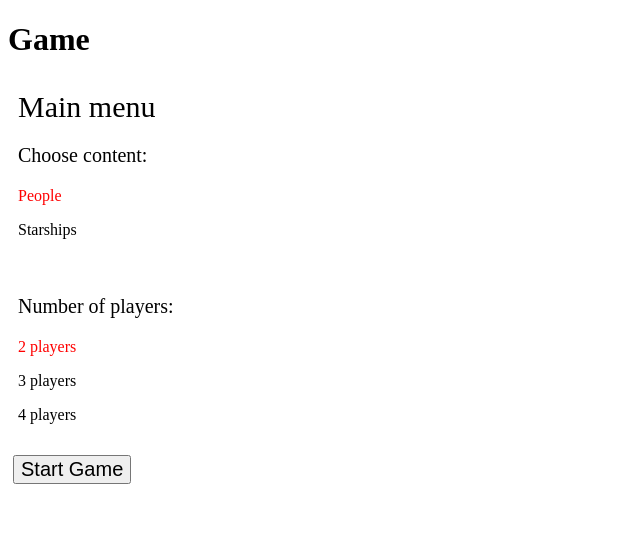
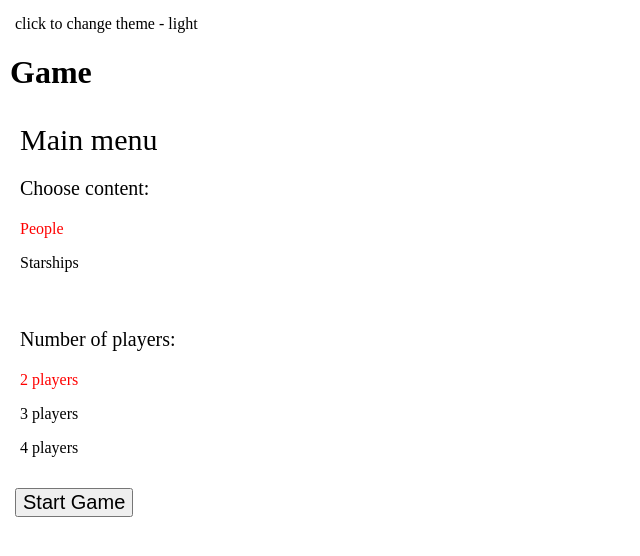
Before and after one commit to JasperCherry/swapi, a React (Create React App) app: page /game in a window 1280 px wide. Shown: the top 556 px of the page, without its empty margins (0-640 px from the left). Built offline with nearby package versions, Linux system fonts and the light colour scheme.

Commit message:
applied basic theme

```diff
--- a/public/index.html
+++ b/public/index.html
@@ -26,7 +26,7 @@
     -->
     <title>React App</title>
   </head>
-  <body>
+  <body style="padding: 0px; margin: 0px; width: 100%; height: 100%">
     <noscript>You need to enable JavaScript to run this app.</noscript>
     <div id="root"></div>
     <!--
--- a/src/App.styled.ts
+++ b/src/App.styled.ts
@@ -1,5 +1,5 @@
 import { Link } from 'react-router-dom';
-import styled from 'styled-components';
+import styled, { createGlobalStyle} from 'styled-components';
 
 export const StyledLink = styled(Link)`
   text-decoration: none;
@@ -9,3 +9,32 @@ export const StyledLink = styled(Link)`
     color: orange;
   }
 `;
+
+export const ThemeText = styled.p`
+  color: black;
+  font-size: 16px;
+  margin: 5px;
+  cursor: pointer;
+`;
+
+interface ThemeProps {
+  body: string;
+};
+
+interface GlobalStylesProps {
+  theme: ThemeProps,
+};
+
+export const GlobalStyles = createGlobalStyle<GlobalStylesProps>`
+  body {
+    background: ${({ theme }) => theme.body};
+  }
+`;
+
+export const MainFrame = styled.div`
+  background-color: ${({ theme }) => theme.background};
+  padding: 10px;
+  position: absolute;
+  width: 100%;
+  height: 100%;
+`;
--- a/src/App.tsx
+++ b/src/App.tsx
@@ -1,3 +1,6 @@
+import React, { useState } from 'react';
+import { ThemeProvider } from 'styled-components';
+import { lightTheme, darkTheme } from './themes';
 import { Game } from './components/Game';
 import { Main } from './components/Main';
 import { Results } from './components/Results';
@@ -5,22 +8,33 @@ import {
   Switch,
   Route,
 } from 'react-router-dom';
+import { ThemeText, GlobalStyles, MainFrame } from './App.styled';
 
 const App = () => {
+  const [isLightTheme, setTheme] = useState(true);
+
   return (
-    <div>
+    <ThemeProvider theme={isLightTheme ? lightTheme : darkTheme}>
+      <GlobalStyles />
+      <MainFrame>
+        <ThemeText
+          onClick={() => setTheme(!isLightTheme)}
+        >
+            click to change theme - {isLightTheme ? 'light' : 'dark'}
+        </ThemeText>
         <Switch>
-        <Route path="/game">
+          <Route path='/game'>
             <Game />
           </Route>
-        <Route path="/results">
+          <Route path='/results'>
             <Results />
           </Route>
-        <Route path="/">
+          <Route path='/'>
             <Main />
           </Route>
         </Switch>
-    </div>
+      </MainFrame>
+    </ThemeProvider>
   );
 }
 
--- a/src/components/Game/GameView/GameView.styled.ts
+++ b/src/components/Game/GameView/GameView.styled.ts
@@ -16,9 +16,9 @@ export const CardWrapper = styled.div`
   display: inline-block;
 `;
 
-export interface CardProps {
+interface CardProps {
   winner: boolean;
-}
+};
 
 export const Card = styled.div<CardProps>`
   border-radius: 10px;
--- a/src/components/Game/GameView/func.ts
+++ b/src/components/Game/GameView/func.ts
@@ -21,13 +21,13 @@ export const drawCard = (content: any, data: any, players: any) => {
     const people = data.allPeople.people;
     do {
       randomCard = people[Math.floor(Math.random() * people.length)];
-      duplicate = !!players.find((player: any) => player?.card?.name === randomCard.name);
+      duplicate = !!players.find((player: any) => player?.card?.id === randomCard.id);
     } while (duplicate);
   } else {
     const starships = data.allStarships.starships;
     do {
       randomCard = starships[Math.floor(Math.random() * starships.length)];
-      duplicate = !!players.find((player: any) => player?.card?.name === randomCard.name);
+      duplicate = !!players.find((player: any) => player?.card?.id === randomCard.id);
     } while (duplicate);
   }
 
--- a/src/components/Game/OptionsView/OptionsView.styled.ts
+++ b/src/components/Game/OptionsView/OptionsView.styled.ts
@@ -5,9 +5,9 @@ export const OptionTitle = styled.p`
   font-size: 20px;
 `;
 
-export interface OptionTextProps {
+interface OptionTextProps {
   selected: boolean;
-}
+};
 
 export const OptionText = styled.p<OptionTextProps>`
   color: ${props => props.selected ? 'red' : 'black'};
--- /dev/null
+++ b/src/themes.ts
@@ -0,0 +1,9 @@
+export const lightTheme = {
+  text: 'black',
+  background: 'white',
+}
+
+export const darkTheme = {
+  text: 'white',
+  background: 'gray',
+}
```
Lines whose indentation alone changed are shown as unchanged.
